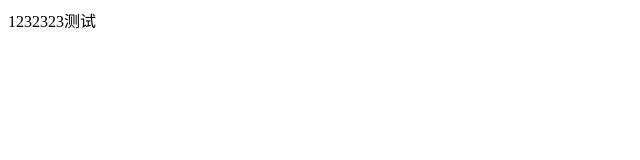
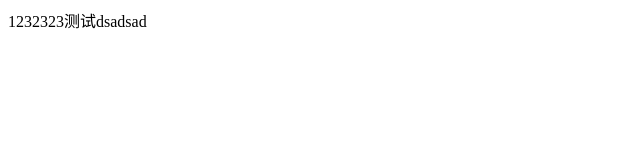
Before and after one commit to w7324778/M-Vue-Cli, a Vue app: page / in a window 1280 px wide. Shown: the top 160 px of the page, without its empty margins (0-640 px from the left). Built offline with nearby package versions, Linux system fonts and the light colour scheme.

Commit message:
build(custom): 测试

```diff
--- a/src/App.vue
+++ b/src/App.vue
@@ -1,12 +1,12 @@
 <template>
-  <div>1232323测试</div>
+  <div>1232323测试dsadsad</div>
 </template>
 <script lang="ts">
   import { defineComponent } from 'vue'
   export default defineComponent({
     name: 'App',
     setup() {
-    },
+    }
   })
 </script>
 <style></style>
```
